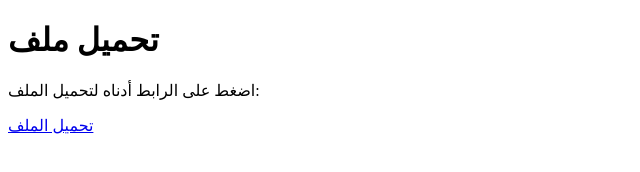
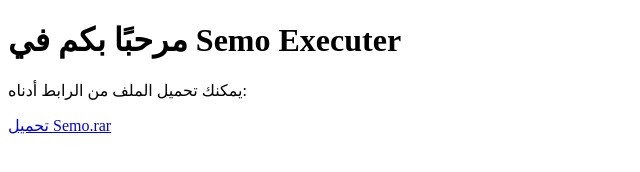
Before and after one commit to SPHubReal/SemoExecuter, a plain HTML site: page index.html in a window 1280 px wide. Shown: the whole page, without its empty margins (0-640 px from the left). Drawn offline with Linux system fonts and the light colour scheme.

Commit message:
Update index.html

```diff
--- a/index.html
+++ b/index.html
@@ -3,12 +3,13 @@
 <head>
     <meta charset="UTF-8">
     <meta name="viewport" content="width=device-width, initial-scale=1.0">
-    <title>تحميل الملفات</title>
+    <title>تحميل Semo</title>
 </head>
 <body>
-    <h1>تحميل ملف</h1>
-    <p>اضغط على الرابط أدناه لتحميل الملف:</p>
-    <a href="files/Semo.zip" download>تحميل الملف</a>
-    <!-- استبدل yourfile.zip باسم الملف الذي قمت برفعه -->
+    <h1>مرحبًا بكم في Semo Executer</h1>
+    <p>يمكنك تحميل الملف من الرابط أدناه:</p>
+    <a href="https://github.com/SPHubReal/SemoExecuter/raw/main/Semo.rar" download>
+        تحميل Semo.rar
+    </a>
 </body>
 </html>
```
